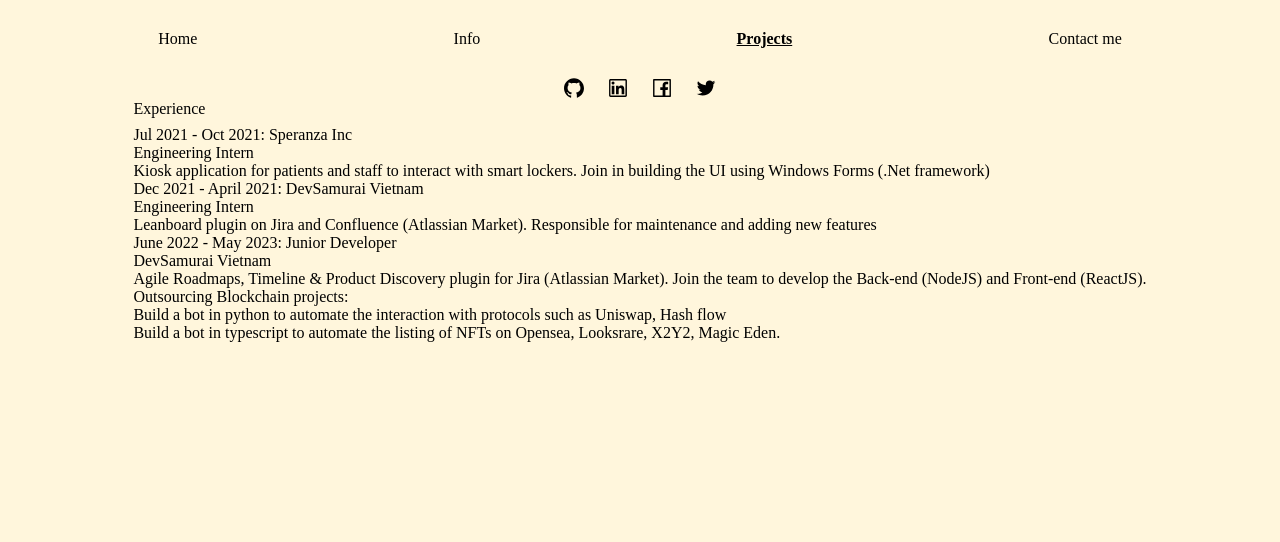
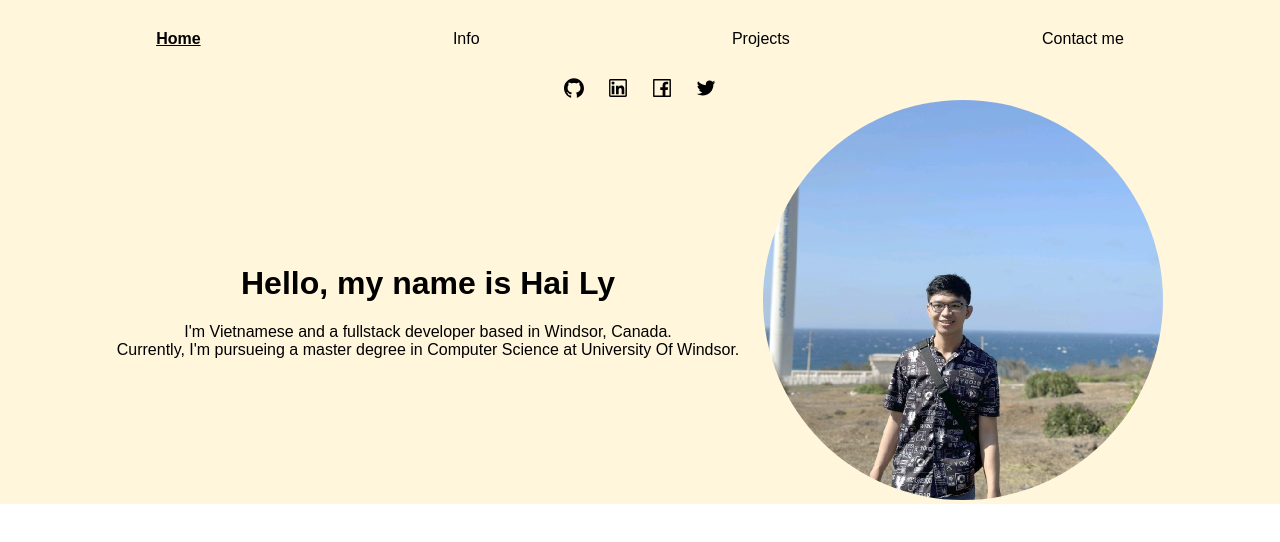
Before and after one commit to haily835/portfolio, a React (Create React App) app: page / in a window 1280 px wide. Shown: the top 542 px of the page. Built offline with nearby package versions, Linux system fonts and the light colour scheme.

Commit message:
Update 11 files

```diff
--- a/package.json
+++ b/package.json
@@ -5,7 +5,7 @@
   "keywords": [],
   "main": "src/index.tsx",
   "dependencies": {
-    "antd": "5.3.2",
+    "antd": "5.8.2",
     "csbbust": "1.0.1",
     "loader-utils": "3.2.1",
     "react": "18.2.0",
--- a/src/App.tsx
+++ b/src/App.tsx
@@ -1,24 +1,39 @@
 import "./styles.css";
+import { useState } from "react";
 import NavigationBar from "./components/NavigationBar";
 import Home from "./pages/Home";
 import Info from "./pages/Info";
 import Connect from "./components/Connect";
 import Projects from "./pages/Projects";
+import Contact from "./pages/Contact";
+export default function App() {
+  const [currentPage, setCurrentPage] = useState("home");
 
-export default function App() {
+  const renderContent = () => {
+    switch (currentPage) {
+      case "home":
+        return <Home />;
+      case "info":
+        return <Info />;
+      case "projects":
+        return <Projects />;
+      case "contact-me":
+        return <Contact />;
+    }
+    return "";
+  };
   return (
     <div
       className="App"
       style={{
-        height: "100vh",
         width: "100vw",
         backgroundColor: "#FFF6DC",
         display: "flex",
-        flexDirection: "column"
+        flexDirection: "column",
       }}
     >
       <div>
-        <NavigationBar selected="projects" />
+        <NavigationBar selected={currentPage} setCurrentPage={setCurrentPage} />
       </div>
 
       <div>
@@ -26,7 +41,7 @@
       </div>
 
       <div style={{ display: "flex", flex: 1, justifyContent: "center" }}>
-        <Projects />
+        {renderContent()}
       </div>
     </div>
   );
--- a/src/components/Connect.tsx
+++ b/src/components/Connect.tsx
@@ -3,17 +3,17 @@
   GithubOutlined,
   LinkedinOutlined,
   FacebookOutlined,
-  TwitterOutlined
+  TwitterOutlined,
 } from "@ant-design/icons";
 import { Space } from "antd";
 
 export default function () {
   return (
     <Space size="large">
-      <GithubOutlined style={{ fontSize: 20 }} />
-      <LinkedinOutlined style={{ fontSize: 20 }} />
-      <FacebookOutlined style={{ fontSize: 20 }} />
-      <TwitterOutlined style={{ fontSize: 20 }} />
+      <GithubOutlined style={{ fontSize: 20 }} rev="" />
+      <LinkedinOutlined style={{ fontSize: 20 }} rev="" />
+      <FacebookOutlined style={{ fontSize: 20 }} rev="" />
+      <TwitterOutlined style={{ fontSize: 20 }} rev="" />
     </Space>
   );
 }
--- /dev/null
+++ b/src/components/ExperienceCard.tsx
@@ -0,0 +1,50 @@
+import React from "react";
+import { Space, Typography } from "antd";
+
+const { Text, Paragraph } = Typography;
+
+interface ExperienceCardProps {
+  companyName: string;
+  start: string;
+  end: string;
+  role: string;
+  descriptions: string[];
+}
+
+export default function ({
+  companyName,
+  start,
+  end,
+  role,
+  descriptions,
+}: ExperienceCardProps) {
+  return (
+    <Space
+      direction="vertical"
+      size="small"
+      style={{
+        textAlign: "left",
+        width: "100%",
+      }}
+    >
+      <Space
+        style={{
+          display: "flex",
+          justifyContent: "space-between",
+        }}
+      >
+        <Text strong>{companyName.toLocaleUpperCase()}</Text>
+        <Text italic>{`${start} - ${end}`}</Text>
+      </Space>
+
+      <Text strong>{role}</Text>
+      <Paragraph>
+        <ul>
+          {descriptions.map((desc) => (
+            <li>{desc}</li>
+          ))}
+        </ul>
+      </Paragraph>
+    </Space>
+  );
+}
--- a/src/components/NavigationBar.tsx
+++ b/src/components/NavigationBar.tsx
@@ -3,6 +3,7 @@
 
 interface NavigationBarProps {
   selected: string;
+  setCurrentPage: (currentPage: string) => void;
 }
 
 const useStyles = createUseStyles({
@@ -10,24 +11,48 @@
     display: "flex",
     flexDirection: "row",
     justifyContent: "space-around",
-    padding: 30
+    padding: 30,
   },
   selected: {
     fontWeight: "bold",
-    textDecoration: "underline"
-  }
+    textDecoration: "underline",
+  },
 });
 
-export default function ({ selected }: NavigationBarProps) {
+export default function ({ selected, setCurrentPage }: NavigationBarProps) {
   const classes = useStyles();
   return (
     <div className={classes.navContainer}>
-      <div className={selected === "home" ? classes.selected : ""}>Home</div>
-      <div className={selected === "info" ? classes.selected : ""}>Info</div>
-      <div className={selected === "projects" ? classes.selected : ""}>
+      <div
+        className={selected === "home" ? classes.selected : ""}
+        onClick={() => {
+          setCurrentPage("home");
+        }}
+      >
+        Home
+      </div>
+      <div
+        className={selected === "info" ? classes.selected : ""}
+        onClick={() => {
+          setCurrentPage("info");
+        }}
+      >
+        Info
+      </div>
+      <div
+        className={selected === "projects" ? classes.selected : ""}
+        onClick={() => {
+          setCurrentPage("projects");
+        }}
+      >
         Projects
       </div>
-      <div className={selected === "contact-me" ? classes.selected : ""}>
+      <div
+        className={selected === "contact-me" ? classes.selected : ""}
+        onClick={() => {
+          setCurrentPage("contact-me");
+        }}
+      >
         Contact me
       </div>
     </div>
--- a/src/pages/Contact.tsx
+++ b/src/pages/Contact.tsx
@@ -0,0 +1,10 @@
+import React from "react";
+import { Space } from "antd";
+
+export default function () {
+  return (
+    <Space size="large">
+      <div>Contact me!</div>
+    </Space>
+  );
+}
--- a/src/pages/Info.tsx
+++ b/src/pages/Info.tsx
@@ -3,7 +3,6 @@
  * I have developed plugins on Atlassian Markets
  * I also the maintainer a Ecomemerce website which was my capstone project in university with my other 2 friends.
  * We built this with the hope of support small to medium bussiness to have a free tool to manage their business
- *
  * I am passionate about web development and especially building robust backend and beautiful interface.
  * As the rise of AI, I am currently pursue a master degree in CS (focus on AI) at Univerisity Of Windsor.
  */
@@ -15,7 +14,7 @@
     <Space
       direction="vertical"
       style={{
-        margin: `0 100px`
+        margin: `0 100px`,
       }}
     >
       <h1>Hai Ly</h1>
--- a/src/pages/Projects.tsx
+++ b/src/pages/Projects.tsx
@@ -1,4 +1,39 @@
-import { Space } from "antd";
+import React from "react";
+import { Space, Divider, Typography } from "antd";
+import ExperienceCard from "../components/ExperienceCard";
+const { Title } = Typography;
+
+const experiences = [
+  {
+    companyName: "Speranza Inc",
+    start: "Jul 2021",
+    end: "Oct 2021",
+    role: "Engineering Intern",
+    descriptions: [
+      "Kiosk application for patients and staff to interact with smart lockers. Join in building the UI using Windows Forms (.Net framework)",
+    ],
+  },
+  {
+    companyName: "DevSamurai Vietnam",
+    start: "Nov 2021",
+    end: "April 2022",
+    role: "Engineering Intern",
+    descriptions: [
+      "Leanboard plugin on Jira and Confluence (Atlassian Market). Responsible for maintenance and adding new features",
+    ],
+  },
+  {
+    companyName: "DevSamurai Vietnam",
+    start: "June 2022",
+    end: "May 2023",
+    role: "Junior developer",
+    descriptions: [
+      "Agile Roadmaps, Timeline & Product Discovery plugin for Jira (Atlassian Market). Join the team to develop the Back-end (NodeJS) and Front-end (ReactJS).",
+      "Build a bot in python to automate the interaction with protocols such as Uniswap, Hash flow",
+      "Build a bot in typescript to automate the listing of NFTs on Opensea, Looksrare, X2Y2, Magic Eden.",
+    ],
+  },
+];
 
 export default function () {
   return (
@@ -6,51 +41,25 @@
       direction="vertical"
       style={{
         margin: `0 100px`,
-        fontFamily: "serif",
-        textAlign: "left"
+        textAlign: "left",
       }}
     >
-      <div>Experience</div>
+      <Divider orientation="left" orientationMargin="0">
+        <Title>Experience</Title>
+      </Divider>
       <div>
-        <div>
-          <div>Jul 2021 - Oct 2021: Speranza Inc</div>
-          <div>Engineering Intern</div>
-          <div>
-            Kiosk application for patients and staff to interact with smart
-            lockers. Join in building the UI using Windows Forms (.Net
-            framework)
-          </div>
-        </div>
-
-        <div>
-          <div>Dec 2021 - April 2021: DevSamurai Vietnam</div>
-          <div>Engineering Intern</div>
-          <div>
-            Leanboard plugin on Jira and Confluence (Atlassian Market).
-            Responsible for maintenance and adding new features
-          </div>
-        </div>
-
-        <div>
-          <div>June 2022 - May 2023: Junior Developer</div>
-          <div>DevSamurai Vietnam</div>
-          <div>
-            Agile Roadmaps, Timeline & Product Discovery plugin for Jira
-            (Atlassian Market). Join the team to develop the Back-end (NodeJS)
-            and Front-end (ReactJS).
-          </div>
-          <div>
-            Outsourcing Blockchain projects:
-            <div>
-              Build a bot in python to automate the interaction with protocols
-              such as Uniswap, Hash flow
-            </div>
-            <div>
-              Build a bot in typescript to automate the listing of NFTs on
-              Opensea, Looksrare, X2Y2, Magic Eden.
-            </div>
-          </div>
-        </div>
+        {experiences.map((e) => (
+          <>
+            <ExperienceCard
+              companyName={e.companyName}
+              start={e.start}
+              end={e.end}
+              role={e.role}
+              descriptions={e.descriptions}
+            />
+            <Divider />
+          </>
+        ))}
       </div>
     </Space>
   );
--- a/src/styles.css
+++ b/src/styles.css
@@ -1,4 +1,4 @@
 .App {
-  font-family: serif;
+  font-family: sans-serif;
   text-align: center;
 }
```
Also changed, not shown: src/components/ProjectCard.tsx (deleted, +0 -57 lines), .codesandbox/tasks.json (added).
